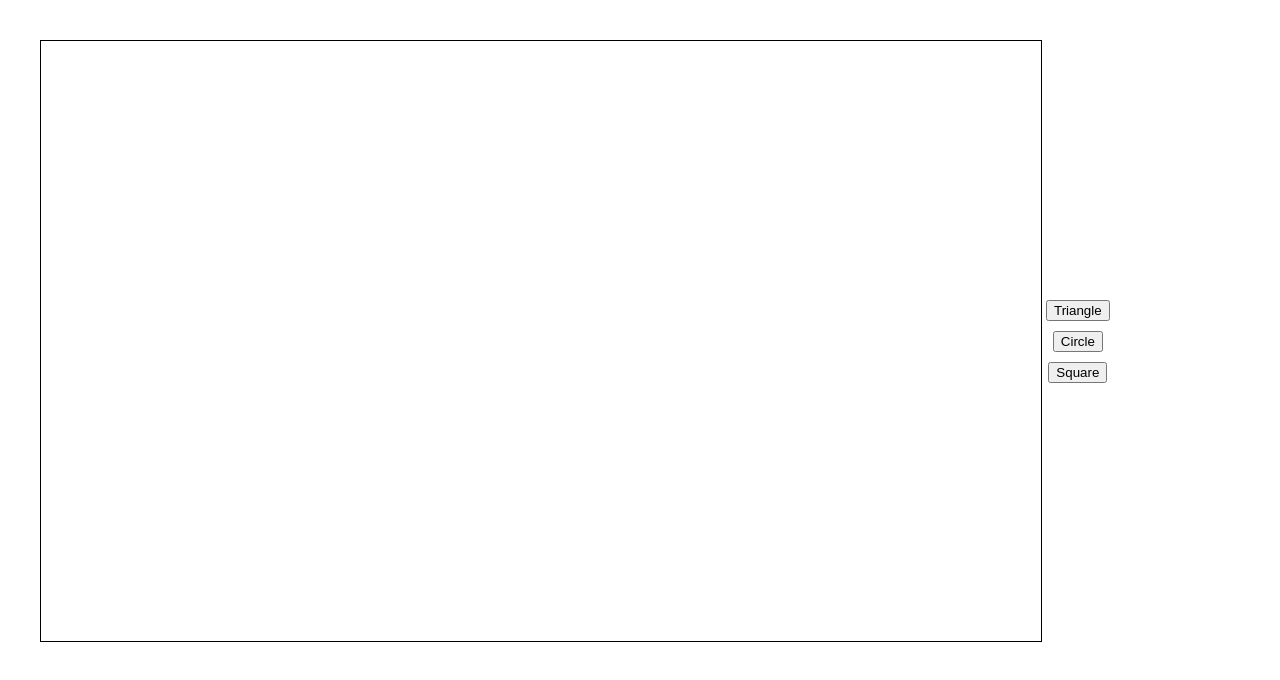
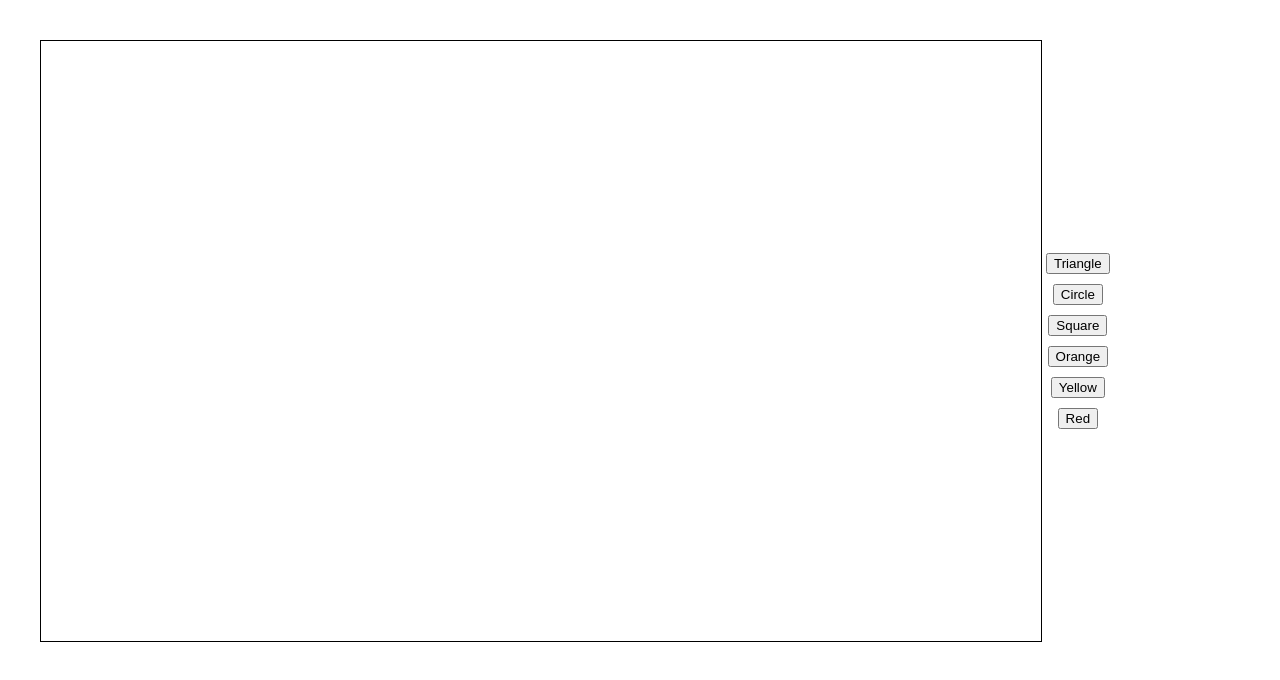
Before and after one commit to josefinunefaldt/Canvas, a React (Vite) app in the folder Live-drawing/: page / in a window 1280 px wide. Shown: the top 680 px of the page. Built offline with nearby package versions, Linux system fonts and the light colour scheme.

Commit message:
Feat: color palate

```diff
--- a/Live-drawing/src/Components/Canvas.tsx
+++ b/Live-drawing/src/Components/Canvas.tsx
@@ -1,7 +1,7 @@
-import { useState, useRef } from 'react';
-import Triangle from './Triangle';
-import Circle from './Circle';
-import Square from './Square';
+import { useState, useRef } from "react";
+import Triangle from "./Triangle";
+import Circle from "./Circle";
+import Square from "./Square";
 
 type Position = {
   x: number;
@@ -12,6 +12,12 @@ const Canvas = () => {
   const canvasRef = useRef<HTMLCanvasElement | null>(null);
   const [drawing, setDrawing] = useState(false);
   const [lastPosition, setLastPosition] = useState<Position>({ x: 0, y: 0 });
+
+  const [color, setColor] = useState("blue");
+
+  const changeColor = (newColor: string) => {
+    setColor(newColor);
+  };
 
   const startDrawing = (e: React.MouseEvent<HTMLCanvasElement>) => {
     setDrawing(true);
@@ -24,10 +30,10 @@ const Canvas = () => {
     const canvas = canvasRef.current;
     if (!canvas) return;
 
-    const context = canvas.getContext('2d');
+    const context = canvas.getContext("2d");
     if (!context) return;
 
-    context.strokeStyle = 'green';
+    context.strokeStyle = color;
     context.beginPath();
     context.moveTo(lastPosition.x, lastPosition.y);
     context.lineTo(e.nativeEvent.offsetX, e.nativeEvent.offsetY);
@@ -41,24 +47,35 @@ const Canvas = () => {
   };
 
   return (
-    <div  style={{ display: 'flex' }}>
+    <div style={{ display: "flex" }}>
       <canvas
         ref={canvasRef}
         width={1000}
         height={600}
-        style={{ border: '1px solid black' }}
+        style={{ border: "1px solid black" }}
         onMouseDown={startDrawing}
         onMouseMove={drawingSession}
         onMouseUp={stopDrawing}
         onMouseLeave={stopDrawing}
       />
-  <div style={{ marginLeft: '4px',   justifyContent: 'center', alignItems: 'center',
-  gap: '10px' , display: 'flex', flexDirection: 'column' }}>
-    <Triangle canvasRef={canvasRef} />
-    <Circle canvasRef={canvasRef} />
-    <Square canvasRef={canvasRef} />
-  </div>
-</div>
+      <div
+        style={{
+          marginLeft: "4px",
+          justifyContent: "center",
+          alignItems: "center",
+          gap: "10px",
+          display: "flex",
+          flexDirection: "column",
+        }}
+      >
+        <Triangle canvasRef={canvasRef} />
+        <Circle canvasRef={canvasRef} />
+        <Square canvasRef={canvasRef} />
+        <button onClick={() => changeColor("orange")}>Orange</button>
+        <button onClick={() => changeColor("yellow")}>Yellow</button>
+        <button onClick={() => changeColor("red")}>Red</button>
+      </div>
+    </div>
   );
 };
 
--- a/Live-drawing/src/Components/Circle.tsx
+++ b/Live-drawing/src/Components/Circle.tsx
@@ -2,13 +2,12 @@ type CircleProps = {
   canvasRef: React.RefObject<HTMLCanvasElement>;
 };
 
-const Circle = ({canvasRef}:CircleProps) => {
+const Circle = ({ canvasRef }: CircleProps) => {
   const drawCircle = () => {
     const canvas = canvasRef.current;
     if (!canvas) return;
-        const context = canvas.getContext('2d')
-        if(!context)return;
-        context.strokeStyle = 'purple';
+    const context = canvas.getContext("2d");
+    if (!context) return;
     context.beginPath();
     context.arc(95, 50, 40, 0, 2 * Math.PI);
     context.stroke();
@@ -16,4 +15,4 @@ const Circle = ({canvasRef}:CircleProps) => {
   return <button onClick={drawCircle}>Circle</button>;
 };
 
-export default Circle
+export default Circle;
--- a/Live-drawing/src/Components/Square.tsx
+++ b/Live-drawing/src/Components/Square.tsx
@@ -21,6 +21,4 @@ const Square = ({canvasRef}: SquareProps) => {
 return <button onClick={drawSquare}>Square</button>;
 }
 
-
-
 export default Square
--- a/Live-drawing/src/Components/Triangle.tsx
+++ b/Live-drawing/src/Components/Triangle.tsx
@@ -1,16 +1,15 @@
 type TriangleProps = {
-    canvasRef: React.RefObject<HTMLCanvasElement>;
-  };
+  canvasRef: React.RefObject<HTMLCanvasElement>;
+};
 
-  const Triangle = ({ canvasRef }: TriangleProps) => {
+const Triangle = ({ canvasRef }: TriangleProps) => {
   const drawTriangle = () => {
     const canvas = canvasRef.current;
     if (!canvas) return;
 
-    const context = canvas.getContext('2d');
+    const context = canvas.getContext("2d");
     if (!context) return;
 
-    context.strokeStyle = 'blue';
     context.beginPath();
     context.moveTo(250, 100);
     context.lineTo(400, 400);
```
Lines whose indentation alone changed are shown as unchanged.
